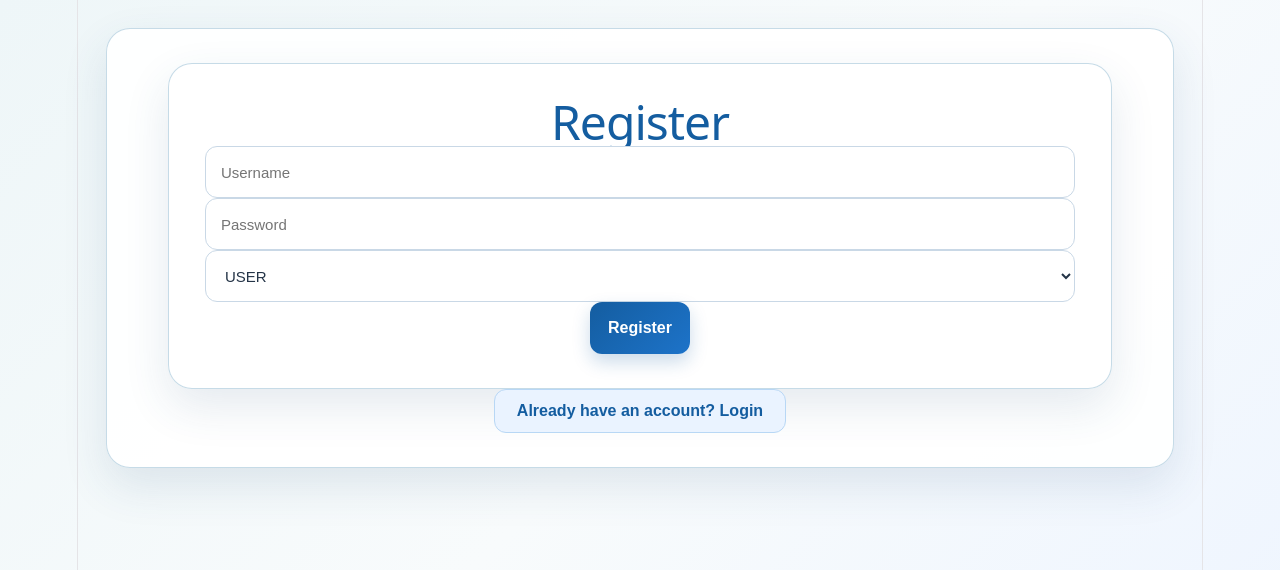
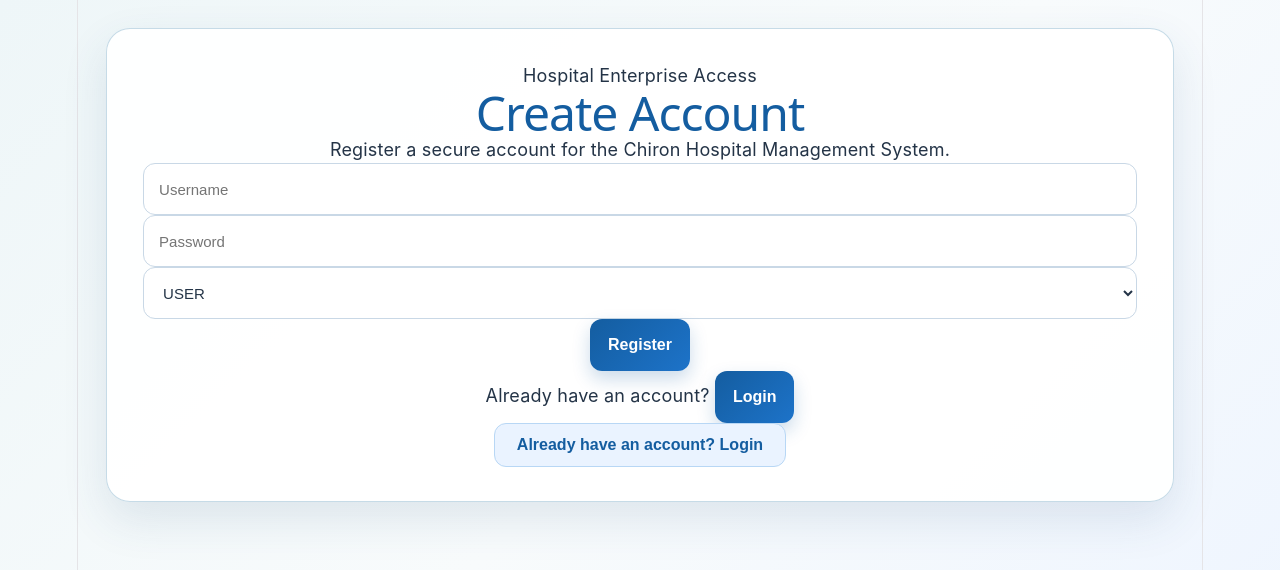
Before and after one commit to NaqiqaN/hospital-microservices, a React (Vite) app in the folder hospital-react-frontend/: page / in a window 1280 px wide. Both pictures are taken after a click on the button "New user? Register". Shown: the top 570 px of the page. Built offline with nearby package versions, Linux system fonts and the light colour scheme.

Commit message:
Style hospital register screen

```diff
--- a/hospital-react-frontend/src/Register.jsx
+++ b/hospital-react-frontend/src/Register.jsx
@@ -1,9 +1,10 @@
 import { useState } from "react";
 
-function Register() {
+function Register({ onShowLogin }) {
   const [username, setUsername] = useState("");
   const [password, setPassword] = useState("");
   const [role, setRole] = useState("USER");
+  const [message, setMessage] = useState("");
 
   function handleRegister(e) {
     e.preventDefault();
@@ -21,19 +22,31 @@ function Register() {
     })
       .then((response) => response.text())
       .then((data) => {
-        alert(data);
+        setMessage(data);
+
+        if (data.toLowerCase().includes("success")) {
+          setTimeout(() => {
+            onShowLogin();
+          }, 1200);
+        }
       })
       .catch((error) => {
         console.log("Register error:", error);
-        alert("Registration failed");
+        setMessage("Registration failed");
       });
   }
 
   return (
-    <div className="app-container">
-      <h1>Register</h1>
+    <div className="auth-page">
+      <div className="auth-glow auth-glow-one" />
+      <div className="auth-glow auth-glow-two" />
 
-      <form onSubmit={handleRegister}>
+      <div className="auth-card">
+        <p className="auth-eyebrow">Hospital Enterprise Access</p>
+        <h1>Create Account</h1>
+        <p className="auth-subtitle">Register a secure account for the Chiron Hospital Management System.</p>
+
+        <form onSubmit={handleRegister} className="auth-form">
           <input
             type="text"
             placeholder="Username"
@@ -53,8 +66,20 @@ function Register() {
             <option value="ADMIN">ADMIN</option>
           </select>
 
-        <button type="submit">Register</button>
+          {message && <p className="auth-success">{message}</p>}
+
+          <button type="submit" className="auth-primary-btn">
+            Register
+          </button>
         </form>
+
+        <p className="auth-switch-text">
+          Already have an account?{" "}
+          <button type="button" className="auth-link-btn" onClick={onShowLogin}>
+            Login
+          </button>
+        </p>
+      </div>
     </div>
   );
 }
```
Lines whose indentation alone changed are shown as unchanged.
